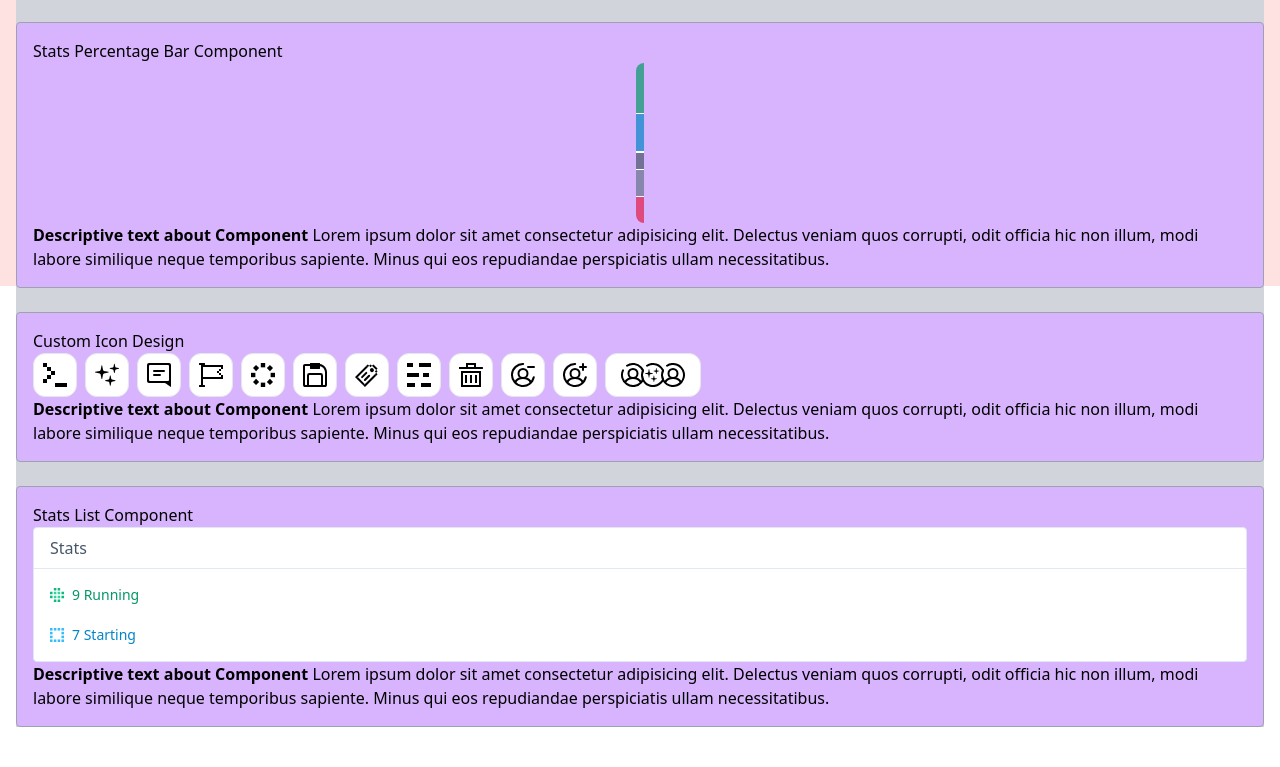
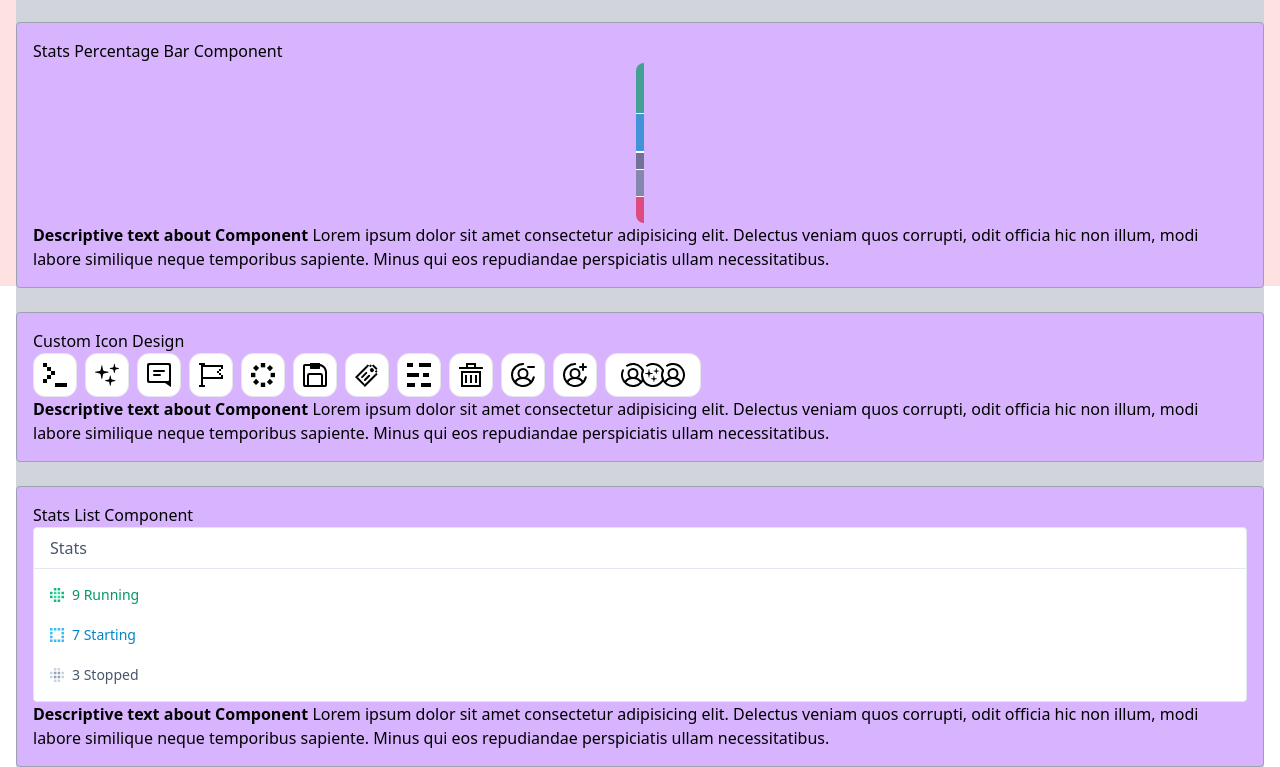
Before and after one commit to jalridley/portfolio, a Nuxt app: page /projects/explosion in a window 1280 px wide. Shown: the part 514-1281 px from the top of the page. Before the commit the page ends 1241 px from the top, so only its background shows below. Built offline with nearby package versions, Linux system fonts and the light colour scheme.

Commit message:
imported IconsStatusPaused component, added paused item to items

```diff
--- a/pages/projects/explosion/index.vue
+++ b/pages/projects/explosion/index.vue
@@ -205,6 +205,13 @@
             // url: links to item url if there is one,
             classes: 'text-sky-600 hover:text-sky-700',
           },
+          {
+            icon: IconsStatusPaused,
+            stat: 3,
+            name: 'Stopped',
+            // url: links to item url if there is one,
+            classes: 'text-slate-600 hover:text-slate-700',
+          },
         ]"
       />
       <p>
@@ -220,6 +227,7 @@
 <script setup lang="ts">
 import IconsStatusActive from '~/components/icons/IconsStatusActive.vue'
 import IconsStatusLoading from '~/components/icons/IconsStatusLoading.vue'
+import IconsStatusPaused from '~/components/icons/IconsStatusPaused.vue'
 
 useHead({
   title: 'Explosion Ai',
```
